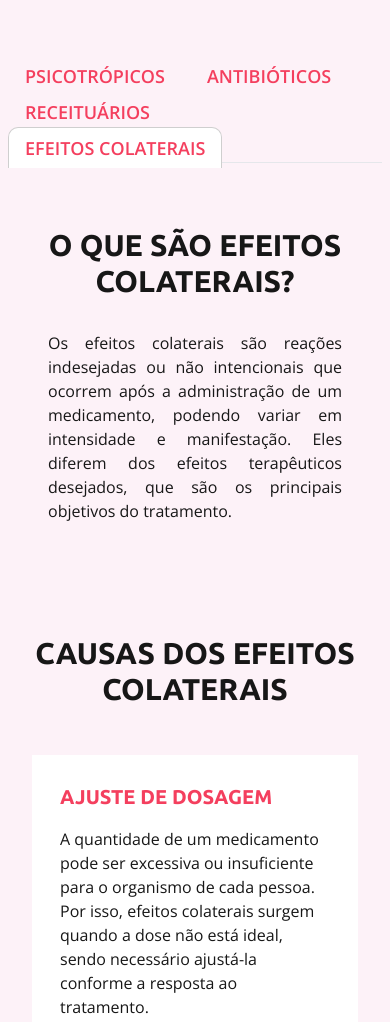
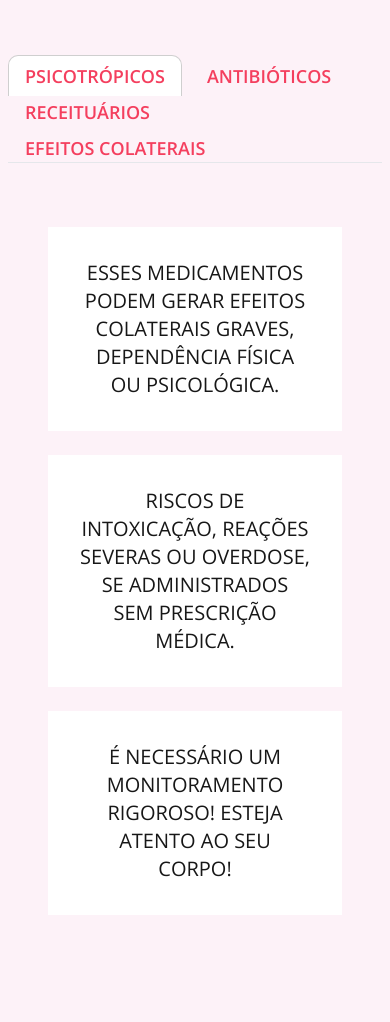
Before and after one commit to gpelincel/site-farmacia, a plain HTML site: page index.html in a window 390 px wide. Shown: the part 1015-2037 px from the top of the page. Drawn offline with nearby package versions, Linux system fonts and the light colour scheme.

Commit message:
Fix: Tabs

```diff
--- a/index.html
+++ b/index.html
@@ -69,7 +69,7 @@
 				<li>
 					<a
 						data-tab="psicotropicos"
-						class="tab-link py-2 px-4 font-semibold uppercase md:text-2xl text-lg"
+						class="tab-link tab-active py-2 px-4 font-semibold uppercase md:text-2xl text-lg"
 						>Psicotrópicos</a
 					>
 				</li>
@@ -90,14 +90,14 @@
 				<li>
 					<a
 						data-tab="efeitos-colaterais"
-						class="tab-link tab-active py-2 px-4 font-semibold uppercase md:text-2xl text-lg"
+						class="tab-link py-2 px-4 font-semibold uppercase md:text-2xl text-lg"
 						>Efeitos Colaterais</a
 					>
 				</li>
 			</ul>
 		</nav>
 
-		<section id="psicotropicos" class="content-tab" hidden>
+		<section id="psicotropicos" class="content-tab">
 			<section class="bg-pink-50 py-16 lg:px-[85px] px-8">
 				<div class="px-4">
 					<div class="grid lg:grid-cols-3 gap-6">
@@ -925,7 +925,7 @@
 			</section>
 		</section>
 
-		<section id="efeitos-colaterais" class="content-tab">
+		<section id="efeitos-colaterais" class="content-tab" hidden>
 			<section class="bg-pink-50 py-16 lg:px-[85px] px-8">
 				<div class="px-4 space-y-4 text-justify">
 					<h1 class="lg:text-5xl text-3xl font-bold uppercase text-center mb-8">
@@ -1103,7 +1103,7 @@
 			</h2>
 			<p class="text-xl font-bold">Projeto Integrador 2025.1</p>
 			<p class="mt-2">
-				<strong>Orientadora:</strong> Profª Ma. Fani Ribeiro Silva
+				<strong>Orientadora:</strong> Profª Jessica Cristina Bilizaro Noguerol Andrade
 			</p>
 			<h3 class="mt-6 text-xl font-bold">Elaboradores:</h3>
 			<ul class="list-disc ml-6 mt-2 space-y-1 text-base">
```
